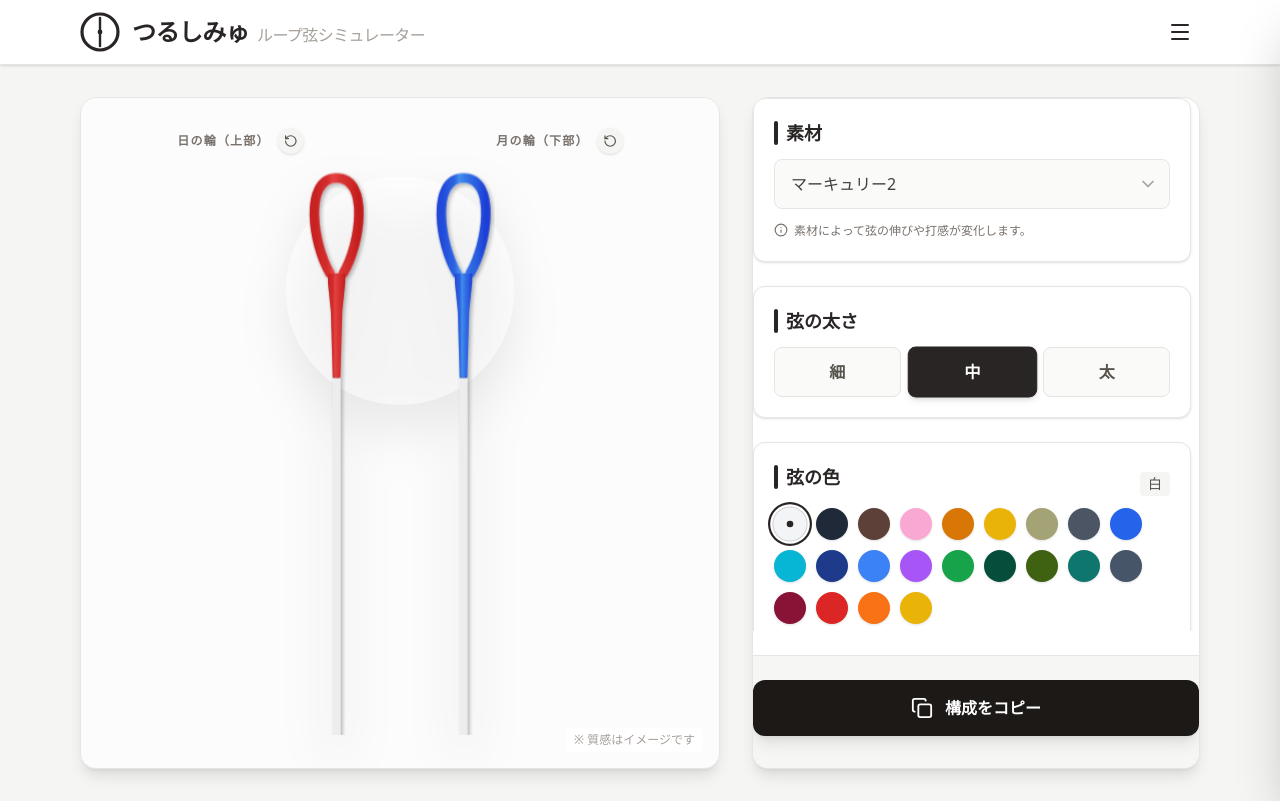
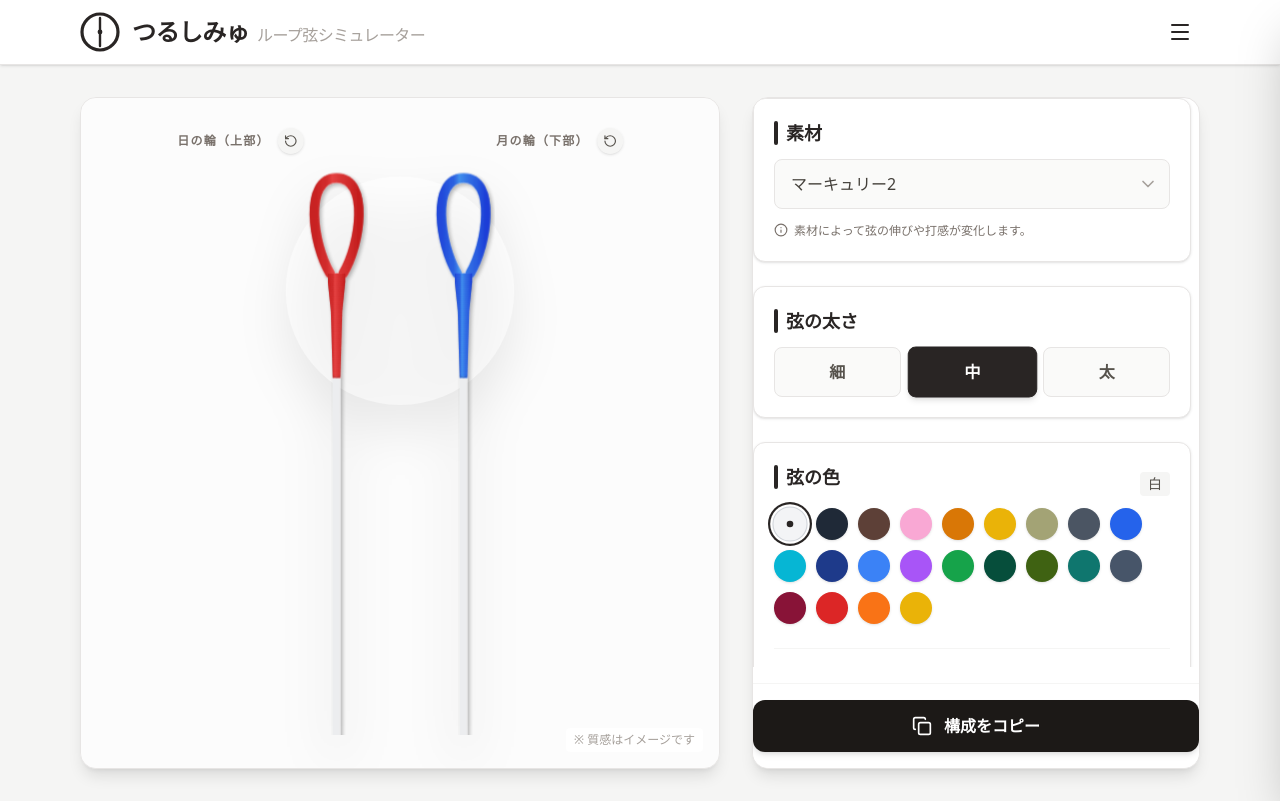
Before and after one commit to halcyon7766/CCstrings, a React (Vite) app: page / in a window 1280 px wide. Built offline with nearby package versions, Linux system fonts and the light colour scheme.

Commit message:
UI: Adjust copy button position and style

```diff
--- a/src/pages/Home.jsx
+++ b/src/pages/Home.jsx
@@ -561,14 +561,14 @@ export default function Home() {
                     </div>
 
                     {/* Footer Action */}
-                    <div className="mt-6 pt-6 pb-8 border-t border-stone-200 bg-stone-100/90 backdrop-blur-sm sticky bottom-0 z-20">
+                    <div className="mt-4 pt-4 pb-4 border-t border-stone-100 bg-white/95 backdrop-blur-sm sticky bottom-0 z-20 px-5 -mx-5">
                         <button
-                            className={`w-full font-bold py-4 px-6 rounded-xl flex items-center justify-center gap-3 transition-all transform active:scale-[0.99] shadow-lg
+                            className={`w-full font-bold py-3.5 px-6 rounded-xl flex items-center justify-center gap-3 transition-all transform active:scale-[0.99] shadow-md
                 ${copied ? 'bg-green-600 hover:bg-green-700 text-white' : 'bg-stone-900 hover:bg-stone-800 text-white'}
               `}
                             onClick={handleCopyConfig}
                         >
-                            {copied ? <Check size={22} /> : <Copy size={22} />}
+                            {copied ? <Check size={20} /> : <Copy size={20} />}
                             {copied ? 'コピーしました！' : '構成をコピー'}
                         </button>
                     </div>
```
